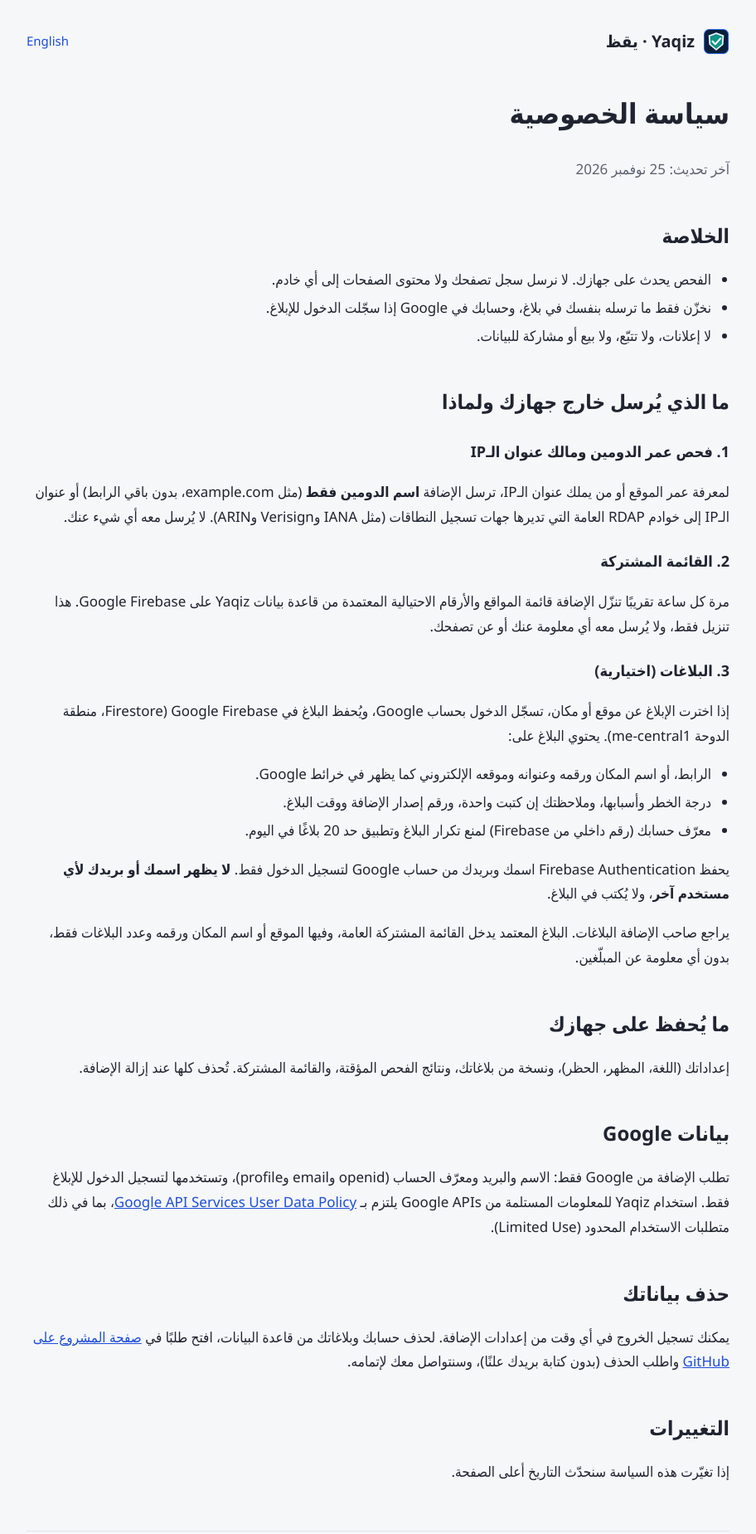
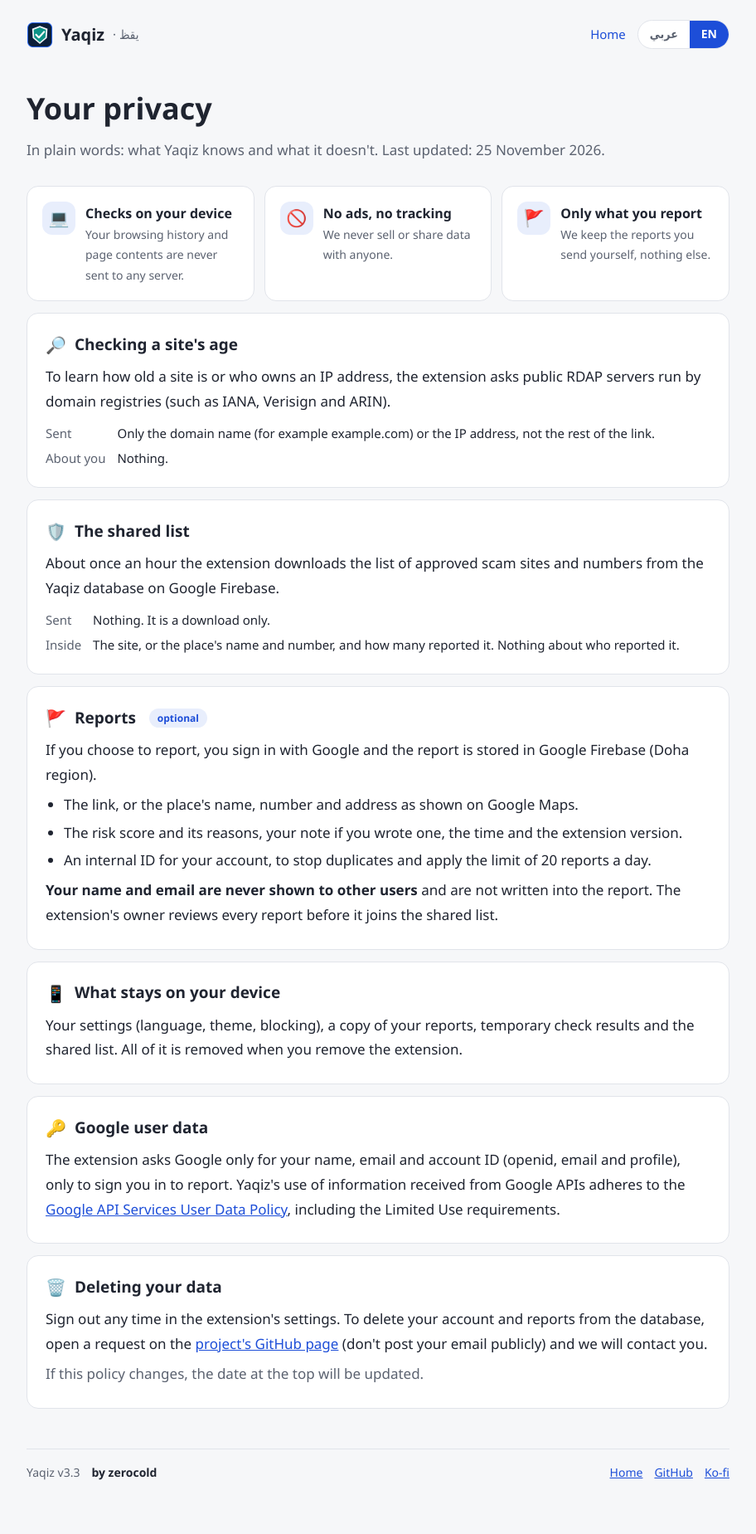
Before and after one commit to amrelhaj87-cloud/Fraud-Extension, a browser extension: page site/privacy.html in a window 1280 px wide. Shown: the top 1849 px of the page at 83% size, without its empty margins (184-1096 px from the left). After the commit the page ends 1827 px from the top, so only its background shows below. Drawn offline with Linux system fonts and the light colour scheme.

Commit message:
v3.3: site language switch, friendlier privacy page, zerocold + version footer; privacy link in extension
Co-Authored-By: Claude Opus 5.5 <noreply@anthropic.com>

```diff
--- a/config.js
+++ b/config.js
@@ -30,7 +30,7 @@ export const GOOGLE = {
 export const LINKS = {
   github: "https://github.com/amrelhaj87-cloud/FraudShield",
   portfolio: "",
-  privacy: "",
+  privacy: "https://fraudshield-site-xi.vercel.app/privacy.html",
   coffee: "https://ko-fi.com/zerocold"
 };
 
--- a/package.json
+++ b/package.json
@@ -1,6 +1,6 @@
 {
   "name": "yaqiz-extension",
-  "version": "3.2.0",
+  "version": "3.3.0",
   "private": true,
   "type": "module",
   "scripts": {
--- a/site/privacy.html
+++ b/site/privacy.html
@@ -4,101 +4,149 @@
   <meta charset="utf-8">
   <meta name="viewport" content="width=device-width, initial-scale=1">
   <title>سياسة الخصوصية — يقظ (Yaqiz)</title>
+  <meta name="title-ar" content="سياسة الخصوصية — يقظ (Yaqiz)">
+  <meta name="title-en" content="Privacy policy — Yaqiz">
   <link rel="icon" href="icon128.png">
   <link rel="stylesheet" href="style.css">
 </head>
 <body>
   <main class="wrap">
     <nav>
-      <a class="brand" href="./"><img src="icon128.png" alt="" width="32" height="32"> Yaqiz · يقظ</a>
-      <a href="#english" lang="en">English</a>
+      <a class="brand" href="./"><img src="icon128.png" alt="" width="32" height="32"> Yaqiz <small>· يقظ</small></a>
+      <a class="nav-link" href="./"><span data-l="ar">الرئيسية</span><span data-l="en" hidden>Home</span></a>
+      <div class="seg" role="group" aria-label="Language">
+        <button type="button" data-set-lang="ar" lang="ar">عربي</button>
+        <button type="button" data-set-lang="en" lang="en">EN</button>
+      </div>
     </nav>
 
-    <h1>سياسة الخصوصية</h1>
-    <p class="muted">آخر تحديث: 25 نوفمبر 2026</p>
+    <!-- ================= Arabic ================= -->
+    <div data-l="ar">
+      <header class="page-head">
+        <h1>خصوصيتك</h1>
+        <p>بكلام بسيط: ماذا يعرف «يقظ» وماذا لا يعرف. آخر تحديث: 25 نوفمبر 2026.</p>
+      </header>
 
-    <h2>الخلاصة</h2>
-    <ul>
-      <li>الفحص يحدث على جهازك. لا نرسل سجل تصفحك ولا محتوى الصفحات إلى أي خادم.</li>
-      <li>نخزّن فقط ما ترسله بنفسك في بلاغ، وحسابك في Google إذا سجّلت الدخول للإبلاغ.</li>
-      <li>لا إعلانات، ولا تتبّع، ولا بيع أو مشاركة للبيانات.</li>
-    </ul>
+      <div class="glance">
+        <div class="card"><span class="icon">💻</span><div><h3>الفحص على جهازك</h3><p>لا نرسل سجل تصفحك ولا محتوى الصفحات إلى أي خادم.</p></div></div>
+        <div class="card"><span class="icon">🚫</span><div><h3>لا إعلانات ولا تتبّع</h3><p>لا نبيع البيانات ولا نشاركها مع أحد.</p></div></div>
+        <div class="card"><span class="icon">🚩</span><div><h3>فقط ما تبلّغ عنه</h3><p>نحفظ البلاغ الذي ترسله بنفسك، ولا شيء غيره.</p></div></div>
+      </div>
 
-    <h2>ما الذي يُرسل خارج جهازك ولماذا</h2>
-    <h3>1. فحص عمر الدومين ومالك عنوان الـIP</h3>
-    <p>لمعرفة عمر الموقع أو من يملك عنوان الـIP، ترسل الإضافة <strong>اسم الدومين فقط</strong> (مثل example.com، بدون باقي الرابط) أو عنوان الـIP إلى خوادم RDAP العامة التي تديرها جهات تسجيل النطاقات (مثل IANA وVerisign وARIN). لا يُرسل معه أي شيء عنك.</p>
+      <section class="section">
+        <h2><span class="icon">🔎</span> فحص عمر الموقع</h2>
+        <p>لمعرفة عمر الموقع أو من يملك عنوان الـIP، تسأل الإضافة خوادم RDAP العامة التي تديرها جهات تسجيل النطاقات (مثل IANA وVerisign وARIN).</p>
+        <dl class="facts">
+          <dt>ما يُرسل</dt><dd>اسم الدومين فقط (مثل example.com) أو عنوان الـIP، بدون باقي الرابط.</dd>
+          <dt>عنك</dt><dd>لا شيء.</dd>
+        </dl>
+      </section>
 
-    <h3>2. القائمة المشتركة</h3>
-    <p>مرة كل ساعة تقريبًا تنزّل الإضافة قائمة المواقع والأرقام الاحتيالية المعتمدة من قاعدة بيانات Yaqiz على Google Firebase. هذا تنزيل فقط، ولا يُرسل معه أي معلومة عنك أو عن تصفحك.</p>
+      <section class="section">
+        <h2><span class="icon">🛡️</span> القائمة المشتركة</h2>
+        <p>مرة كل ساعة تقريبًا تنزّل الإضافة قائمة المواقع والأرقام الاحتيالية المعتمدة من قاعدة بيانات «يقظ» على Google Firebase.</p>
+        <dl class="facts">
+          <dt>ما يُرسل</dt><dd>لا شيء. هذا تنزيل فقط.</dd>
+          <dt>ما فيها</dt><dd>الموقع، أو اسم المكان ورقمه، وعدد البلاغات. لا شيء عن المبلّغين.</dd>
+        </dl>
+      </section>
 
-    <h3>3. البلاغات (اختيارية)</h3>
-    <p>إذا اخترت الإبلاغ عن موقع أو مكان، تسجّل الدخول بحساب Google، ويُحفظ البلاغ في Google Firebase (Firestore، منطقة الدوحة me-central1). يحتوي البلاغ على:</p>
-    <ul>
-      <li>الرابط، أو اسم المكان ورقمه وعنوانه وموقعه الإلكتروني كما يظهر في خرائط Google.</li>
-      <li>درجة الخطر وأسبابها، وملاحظتك إن كتبت واحدة، ورقم إصدار الإضافة ووقت البلاغ.</li>
-      <li>معرّف حسابك (رقم داخلي من Firebase) لمنع تكرار البلاغ وتطبيق حد 20 بلاغًا في اليوم.</li>
-    </ul>
-    <p>يحفظ Firebase Authentication اسمك وبريدك من حساب Google لتسجيل الدخول فقط. <strong>لا يظهر اسمك أو بريدك لأي مستخدم آخر</strong>، ولا يُكتب في البلاغ.</p>
-    <p>يراجع صاحب الإضافة البلاغات. البلاغ المعتمد يدخل القائمة المشتركة العامة، وفيها الموقع أو اسم المكان ورقمه وعدد البلاغات فقط، بدون أي معلومة عن المبلّغين.</p>
+      <section class="section">
+        <h2><span class="icon">🚩</span> البلاغات <span class="tag">اختيارية</span></h2>
+        <p>إذا اخترت الإبلاغ، تسجّل الدخول بحساب Google ويُحفظ البلاغ في Google Firebase (منطقة الدوحة).</p>
+        <ul>
+          <li>الرابط، أو اسم المكان ورقمه وعنوانه كما يظهر في خرائط Google.</li>
+          <li>درجة الخطر وأسبابها، وملاحظتك إن كتبت واحدة، ووقت البلاغ ورقم الإصدار.</li>
+          <li>معرّف داخلي لحسابك، لمنع تكرار البلاغ وتطبيق حد 20 بلاغًا في اليوم.</li>
+        </ul>
+        <p><strong>اسمك وبريدك لا يظهران لأي مستخدم آخر</strong> ولا يُكتبان في البلاغ. يراجع صاحب الإضافة كل بلاغ قبل أن يدخل القائمة المشتركة.</p>
+      </section>
 
-    <h2>ما يُحفظ على جهازك</h2>
-    <p>إعداداتك (اللغة، المظهر، الحظر)، ونسخة من بلاغاتك، ونتائج الفحص المؤقتة، والقائمة المشتركة. تُحذف كلها عند إزالة الإضافة.</p>
+      <section class="section">
+        <h2><span class="icon">📱</span> ما يبقى على جهازك</h2>
+        <p>إعداداتك (اللغة، المظهر، الحظر)، ونسخة من بلاغاتك، ونتائج الفحص المؤقتة، والقائمة المشتركة. تُحذف كلها عند إزالة الإضافة.</p>
+      </section>
 
-    <h2>بيانات Google</h2>
-    <p>تطلب الإضافة من Google فقط: الاسم والبريد ومعرّف الحساب (openid وemail وprofile)، وتستخدمها لتسجيل الدخول للإبلاغ فقط. استخدام Yaqiz للمعلومات المستلمة من Google APIs يلتزم بـ <a href="https://developers.google.com/terms/api-services-user-data-policy">Google API Services User Data Policy</a>، بما في ذلك متطلبات الاستخدام المحدود (Limited Use).</p>
+      <section class="section">
+        <h2><span class="icon">🔑</span> بيانات Google</h2>
+        <p>تطلب الإضافة الاسم والبريد ومعرّف الحساب فقط (openid وemail وprofile)، لتسجيل الدخول للإبلاغ فقط. استخدام «يقظ» للمعلومات المستلمة من Google APIs يلتزم بـ <a href="https://developers.google.com/terms/api-services-user-data-policy">Google API Services User Data Policy</a>، بما في ذلك متطلبات الاستخدام المحدود (Limited Use).</p>
+      </section>
 
-    <h2>حذف بياناتك</h2>
-    <p>يمكنك تسجيل الخروج في أي وقت من إعدادات الإضافة. لحذف حسابك وبلاغاتك من قاعدة البيانات، افتح طلبًا في <a href="https://github.com/amrelhaj87-cloud/FraudShield/issues">صفحة المشروع على GitHub</a> واطلب الحذف (بدون كتابة بريدك علنًا)، وسنتواصل معك لإتمامه.</p>
+      <section class="section">
+        <h2><span class="icon">🗑️</span> حذف بياناتك</h2>
+        <p>سجّل الخروج متى شئت من إعدادات الإضافة. ولحذف حسابك وبلاغاتك من قاعدة البيانات، افتح طلبًا في <a href="https://github.com/amrelhaj87-cloud/FraudShield/issues">صفحة المشروع على GitHub</a> (بدون كتابة بريدك علنًا) وسنتواصل معك.</p>
+        <p class="muted">إذا تغيّرت هذه السياسة سنحدّث التاريخ أعلى الصفحة.</p>
+      </section>
+    </div>
 
-    <h2>التغييرات</h2>
-    <p>إذا تغيّرت هذه السياسة سنحدّث التاريخ أعلى الصفحة.</p>
+    <!-- ================= English ================= -->
+    <div data-l="en" hidden>
+      <header class="page-head">
+        <h1>Your privacy</h1>
+        <p>In plain words: what Yaqiz knows and what it doesn't. Last updated: 25 November 2026.</p>
+      </header>
 
-    <hr class="lang-sep">
+      <div class="glance">
+        <div class="card"><span class="icon">💻</span><div><h3>Checks on your device</h3><p>Your browsing history and page contents are never sent to any server.</p></div></div>
+        <div class="card"><span class="icon">🚫</span><div><h3>No ads, no tracking</h3><p>We never sell or share data with anyone.</p></div></div>
+        <div class="card"><span class="icon">🚩</span><div><h3>Only what you report</h3><p>We keep the reports you send yourself, nothing else.</p></div></div>
+      </div>
 
-    <div id="english" lang="en" dir="ltr">
-      <h1>Privacy policy</h1>
-      <p class="muted">Last updated: 25 November 2026</p>
+      <section class="section">
+        <h2><span class="icon">🔎</span> Checking a site's age</h2>
+        <p>To learn how old a site is or who owns an IP address, the extension asks public RDAP servers run by domain registries (such as IANA, Verisign and ARIN).</p>
+        <dl class="facts">
+          <dt>Sent</dt><dd>Only the domain name (for example example.com) or the IP address, not the rest of the link.</dd>
+          <dt>About you</dt><dd>Nothing.</dd>
+        </dl>
+      </section>
 
-      <h2>In short</h2>
-      <ul>
-        <li>Checks run on your device. Your browsing history and page contents are never sent to any server.</li>
-        <li>We store only what you send in a report, and your Google account if you sign in to report.</li>
-        <li>No ads, no tracking, no selling or sharing of data.</li>
-      </ul>
+      <section class="section">
+        <h2><span class="icon">🛡️</span> The shared list</h2>
+        <p>About once an hour the extension downloads the list of approved scam sites and numbers from the Yaqiz database on Google Firebase.</p>
+        <dl class="facts">
+          <dt>Sent</dt><dd>Nothing. It is a download only.</dd>
+          <dt>Inside</dt><dd>The site, or the place's name and number, and how many reported it. Nothing about who reported it.</dd>
+        </dl>
+      </section>
 
-      <h2>What leaves your device, and why</h2>
-      <h3>1. Domain age and IP owner</h3>
-      <p>To learn how old a site is or who owns an IP address, the extension sends <strong>only the domain name</strong> (for example example.com, not the rest of the link) or the IP address to public RDAP servers run by domain registries (such as IANA, Verisign and ARIN). Nothing about you is sent with it.</p>
+      <section class="section">
+        <h2><span class="icon">🚩</span> Reports <span class="tag">optional</span></h2>
+        <p>If you choose to report, you sign in with Google and the report is stored in Google Firebase (Doha region).</p>
+        <ul>
+          <li>The link, or the place's name, number and address as shown on Google Maps.</li>
+          <li>The risk score and its reasons, your note if you wrote one, the time and the extension version.</li>
+          <li>An internal ID for your account, to stop duplicates and apply the limit of 20 reports a day.</li>
+        </ul>
+        <p><strong>Your name and email are never shown to other users</strong> and are not written into the report. The extension's owner reviews every report before it joins the shared list.</p>
+      </section>
 
-      <h3>2. The shared list</h3>
-      <p>About once an hour the extension downloads the list of approved scam sites and numbers from the Yaqiz database on Google Firebase. It is a download only; nothing about you or your browsing is sent.</p>
+      <section class="section">
+        <h2><span class="icon">📱</span> What stays on your device</h2>
+        <p>Your settings (language, theme, blocking), a copy of your reports, temporary check results and the shared list. All of it is removed when you remove the extension.</p>
+      </section>
 
-      <h3>3. Reports (optional)</h3>
-      <p>If you choose to report a site or place, you sign in with Google and the report is stored in Google Firebase (Firestore, Doha region me-central1). A report contains:</p>
-      <ul>
-        <li>The link, or the place's name, phone number, address and website as shown on Google Maps.</li>
-        <li>The risk score and its reasons, your note if you wrote one, the extension version and the time.</li>
-        <li>Your account ID (an internal Firebase number), to stop duplicate reports and apply the limit of 20 reports a day.</li>
-      </ul>
-      <p>Firebase Authentication keeps your name and email from your Google account for sign-in only. <strong>Your name and email are never shown to other users</strong> and are not written into the report.</p>
-      <p>The extension's owner reviews reports. An approved report goes into the public shared list, which holds only the site, or the place's name and number, and how many people reported it, with nothing about who reported it.</p>
+      <section class="section">
+        <h2><span class="icon">🔑</span> Google user data</h2>
+        <p>The extension asks Google only for your name, email and account ID (openid, email and profile), only to sign you in to report. Yaqiz's use of information received from Google APIs adheres to the <a href="https://developers.google.com/terms/api-services-user-data-policy">Google API Services User Data Policy</a>, including the Limited Use requirements.</p>
+      </section>
 
-      <h2>What is stored on your device</h2>
-      <p>Your settings (language, theme, blocking), a copy of your reports, temporary check results and the shared list. All of it is removed when you remove the extension.</p>
-
-      <h2>Google user data</h2>
-      <p>The extension asks Google only for your name, email and account ID (openid, email and profile), and uses them only to sign you in to report. Yaqiz's use of information received from Google APIs adheres to the <a href="https://developers.google.com/terms/api-services-user-data-policy">Google API Services User Data Policy</a>, including the Limited Use requirements.</p>
-
-      <h2>Deleting your data</h2>
-      <p>You can sign out at any time in the extension's settings. To delete your account and reports from the database, open a request on the <a href="https://github.com/amrelhaj87-cloud/FraudShield/issues">project's GitHub page</a> (do not post your email publicly) and we will contact you to complete it.</p>
-
-      <h2>Changes</h2>
-      <p>If this policy changes, the date at the top will be updated.</p>
+      <section class="section">
+        <h2><span class="icon">🗑️</span> Deleting your data</h2>
+        <p>Sign out any time in the extension's settings. To delete your account and reports from the database, open a request on the <a href="https://github.com/amrelhaj87-cloud/FraudShield/issues">project's GitHub page</a> (don't post your email publicly) and we will contact you.</p>
+        <p class="muted">If this policy changes, the date at the top will be updated.</p>
+      </section>
     </div>
 
     <footer>
-      © 2026 Yaqiz · <a href="./">الرئيسية / Home</a> · <a href="https://github.com/amrelhaj87-cloud/FraudShield">GitHub</a>
+      <span>Yaqiz <span data-version>v3.3</span></span>
+      <span class="by">by zerocold</span>
+      <span class="spacer"></span>
+      <a href="./"><span data-l="ar">الرئيسية</span><span data-l="en" hidden>Home</span></a>
+      <a href="https://github.com/amrelhaj87-cloud/FraudShield">GitHub</a>
+      <a href="https://ko-fi.com/zerocold">Ko-fi</a>
     </footer>
   </main>
+  <script src="site.js"></script>
 </body>
 </html>
--- /dev/null
+++ b/site/site.js
@@ -0,0 +1,59 @@
+/**
+ * Yaqiz site: Arabic / English switch and the version in the footer.
+ * Each page has one block per language: <div data-l="ar"> and <div data-l="en">.
+ * The choice is remembered; first visit follows the browser language.
+ * "#en" or "#ar" in the address also picks the language.
+ */
+(() => {
+  "use strict";
+
+  const KEY = "yaqiz-lang";
+  const REPO_MANIFEST = "https://raw.githubusercontent.com/amrelhaj87-cloud/FraudShield/main/manifest.json";
+
+  function pick() {
+    const hash = location.hash.replace("#", "");
+    if (hash === "ar" || hash === "en") return hash;
+    try {
+      const saved = localStorage.getItem(KEY);
+      if (saved === "ar" || saved === "en") return saved;
+    } catch {
+      // Ignore.
+    }
+    return (navigator.language || "").toLowerCase().startsWith("ar") ? "ar" : "en";
+  }
+
+  function apply(lang) {
+    document.documentElement.lang = lang;
+    document.documentElement.dir = lang === "ar" ? "rtl" : "ltr";
+    for (const el of document.querySelectorAll("[data-l]")) el.hidden = el.dataset.l !== lang;
+    for (const b of document.querySelectorAll("[data-set-lang]")) {
+      b.setAttribute("aria-pressed", String(b.dataset.setLang === lang));
+    }
+    const title = document.querySelector(`meta[name="title-${lang}"]`);
+    if (title) document.title = title.content;
+  }
+
+  let lang = pick();
+  apply(lang);
+
+  for (const b of document.querySelectorAll("[data-set-lang]")) {
+    b.addEventListener("click", () => {
+      lang = b.dataset.setLang;
+      try {
+        localStorage.setItem(KEY, lang);
+      } catch {
+        // Ignore.
+      }
+      apply(lang);
+    });
+  }
+
+  // Current version straight from the repo, so the site never shows an old number.
+  fetch(REPO_MANIFEST, { cache: "no-store" })
+    .then((r) => (r.ok ? r.json() : null))
+    .then((m) => {
+      if (!m || !m.version) return;
+      for (const el of document.querySelectorAll("[data-version]")) el.textContent = `v${m.version}`;
+    })
+    .catch(() => {});
+})();
--- a/site/style.css
+++ b/site/style.css
@@ -5,6 +5,8 @@
   --panel: #ffffff;
   --line: #e1e4ea;
   --accent: #1d4ed8;
+  --accent-fg: #ffffff;
+  --accent-soft: #e8eefc;
   --safe: #12b76a;
   --medium: #f79009;
   --high: #f04438;
@@ -18,10 +20,13 @@
     --panel: #1d222c;
     --line: #2a303b;
     --accent: #7c9dff;
+    --accent-fg: #0b1020;
+    --accent-soft: #232c45;
   }
 }
 
 * { box-sizing: border-box; }
+[hidden] { display: none !important; }
 a { color: var(--accent); }
 
 body {
@@ -31,40 +36,77 @@ body {
   font: 17px/1.75 "Segoe UI", Tahoma, "Noto Sans Arabic", sans-serif;
 }
 
-.wrap { max-width: 880px; margin: 0 auto; padding: 32px 16px 56px; }
+.wrap { max-width: 880px; margin: 0 auto; padding: 24px 16px 40px; }
 
-nav { display: flex; align-items: center; gap: 12px; margin-bottom: 40px; }
+/* ---- Top bar ---- */
+nav { display: flex; align-items: center; gap: 14px; margin-bottom: 40px; flex-wrap: wrap; }
 nav .brand { display: flex; align-items: center; gap: 10px; font-weight: 700; font-size: 20px; color: inherit; text-decoration: none; flex: 1; }
-nav a { color: var(--accent); text-decoration: none; font-size: 15px; }
-nav a:hover { text-decoration: underline; }
+nav .brand small { font-weight: 400; color: var(--muted); font-size: 15px; }
+nav .nav-link { text-decoration: none; font-size: 15px; }
+nav .nav-link:hover { text-decoration: underline; }
 
+.seg { display: inline-flex; border: 1px solid var(--line); border-radius: 999px; overflow: hidden; background: var(--panel); }
+.seg button {
+  border: 0; background: transparent; color: var(--muted);
+  font: inherit; font-size: 14px; font-weight: 600; padding: 4px 14px; cursor: pointer;
+}
+.seg button[aria-pressed="true"] { background: var(--accent); color: var(--accent-fg); }
+
+/* ---- Landing ---- */
 .hero h1 { font-size: clamp(28px, 6vw, 42px); line-height: 1.25; margin: 0 0 12px; }
 .hero p { font-size: 19px; color: var(--muted); margin: 0 0 24px; max-width: 640px; }
 
 .btn {
   display: inline-block; padding: 11px 20px; border-radius: 10px;
-  background: var(--accent); color: #fff; font-weight: 700; text-decoration: none;
+  background: var(--accent); color: var(--accent-fg); font-weight: 700; text-decoration: none;
 }
-.btn.ghost { background: transparent; color: var(--accent); border: 1px solid var(--accent); }
-.btn + .btn { margin-inline-start: 8px; }
+.btn.coffee { background: #ffdd00; color: #1f1f1f; }
+.btns { display: flex; gap: 10px; flex-wrap: wrap; }
 .soon { display: inline-block; font-size: 13px; color: var(--muted); margin-top: 10px; }
 
-.grid { display: grid; grid-template-columns: repeat(auto-fit, minmax(190px, 1fr)); gap: 14px; margin: 40px 0; }
+.grid { display: grid; grid-template-columns: repeat(auto-fit, minmax(190px, 1fr)); gap: 14px; margin: 36px 0; }
 .card { background: var(--panel); border: 1px solid var(--line); border-radius: 14px; padding: 18px; }
 .card h3 { margin: 0 0 6px; font-size: 17px; }
 .card p { margin: 0; color: var(--muted); font-size: 15px; }
 .dot { display: inline-block; width: 10px; height: 10px; border-radius: 50%; margin-inline-end: 6px; }
 
-h2 { font-size: 24px; margin: 44px 0 10px; }
-h3 { font-size: 18px; margin: 24px 0 6px; }
-ul, ol { padding-inline-start: 22px; }
-li { margin: 4px 0; }
+h2 { font-size: 22px; margin: 40px 0 10px; }
 .muted { color: var(--muted); }
-.lang-sep { border: 0; border-top: 1px solid var(--line); margin: 56px 0 32px; }
 
-footer { margin-top: 56px; padding-top: 16px; border-top: 1px solid var(--line); color: var(--muted); font-size: 14px; }
-footer a { color: var(--accent); }
+/* ---- Privacy ---- */
+.page-head h1 { font-size: clamp(28px, 5vw, 36px); margin: 0 0 4px; }
+.page-head p { margin: 0; color: var(--muted); }
 
-.coffee { background: #ffdd00; color: #1f1f1f; }
+.glance { display: grid; grid-template-columns: repeat(auto-fit, minmax(220px, 1fr)); gap: 12px; margin: 28px 0 8px; }
+.glance .card { display: flex; gap: 12px; align-items: flex-start; }
+.glance .icon {
+  flex: none; width: 40px; height: 40px; border-radius: 12px;
+  display: grid; place-items: center; font-size: 20px; background: var(--accent-soft);
+}
+.glance h3 { margin: 0; font-size: 16px; }
+.glance p { font-size: 14px; }
 
-@media (prefers-color-scheme: dark) { .btn:not(.ghost):not(.coffee) { color: #0b1020; } }
+.section { background: var(--panel); border: 1px solid var(--line); border-radius: 14px; padding: 20px 22px; margin: 14px 0; }
+.section h2 { margin: 0 0 6px; font-size: 19px; display: flex; align-items: center; gap: 10px; }
+.section h2 .icon { font-size: 20px; }
+.section p { margin: 6px 0; }
+.section ul { margin: 6px 0; padding-inline-start: 22px; }
+.section li { margin: 4px 0; }
+
+.facts { display: grid; grid-template-columns: max-content 1fr; gap: 4px 14px; margin: 10px 0 2px; font-size: 15px; }
+.facts dt { color: var(--muted); }
+.facts dd { margin: 0; }
+
+.tag {
+  display: inline-block; font-size: 12px; font-weight: 700; padding: 1px 10px; border-radius: 999px;
+  background: var(--accent-soft); color: var(--accent); margin-inline-start: 6px; vertical-align: middle;
+}
+
+/* ---- Footer ---- */
+footer {
+  margin-top: 48px; padding-top: 16px; border-top: 1px solid var(--line);
+  color: var(--muted); font-size: 14px;
+  display: flex; flex-wrap: wrap; gap: 6px 14px; align-items: center;
+}
+footer .by { font-weight: 600; color: var(--fg); }
+footer .spacer { flex: 1; }
```
Also changed, not shown: site/index.html (+36 -29 lines), CHANGELOG.md, manifest.json.
